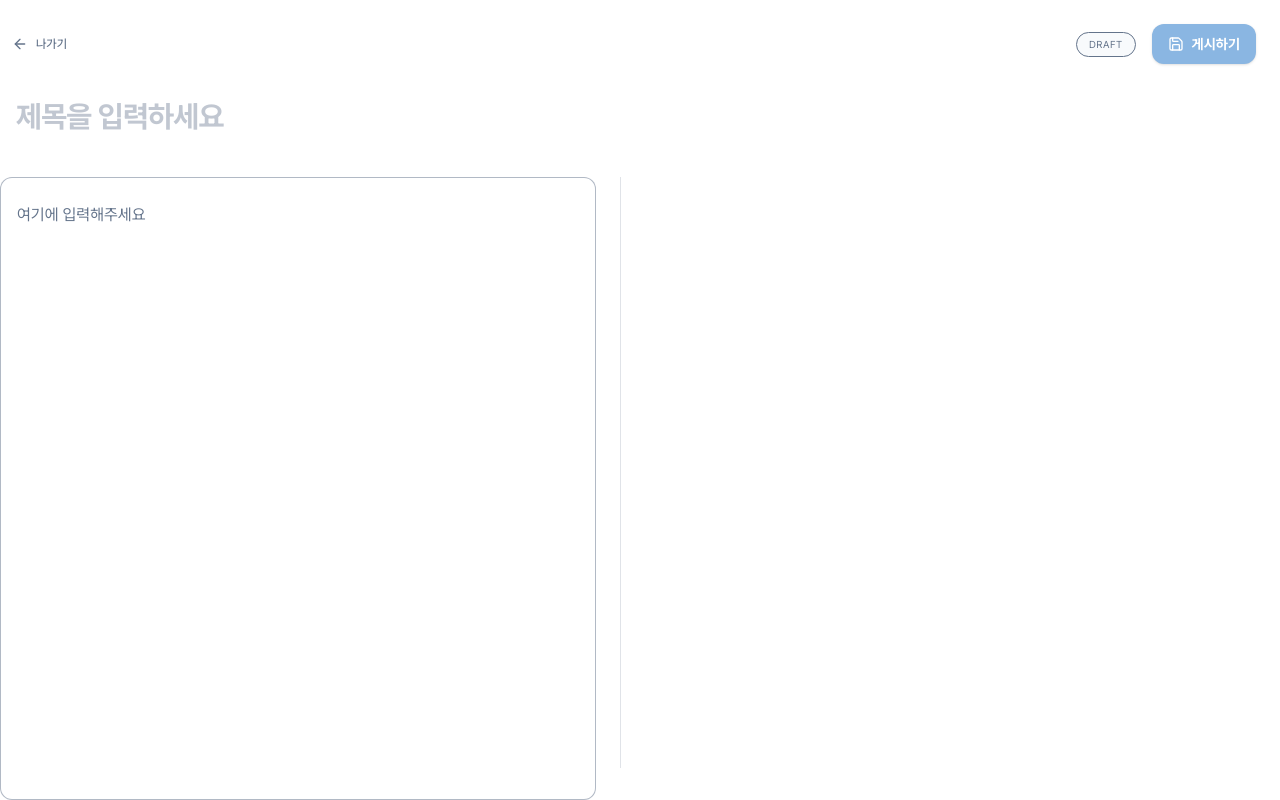
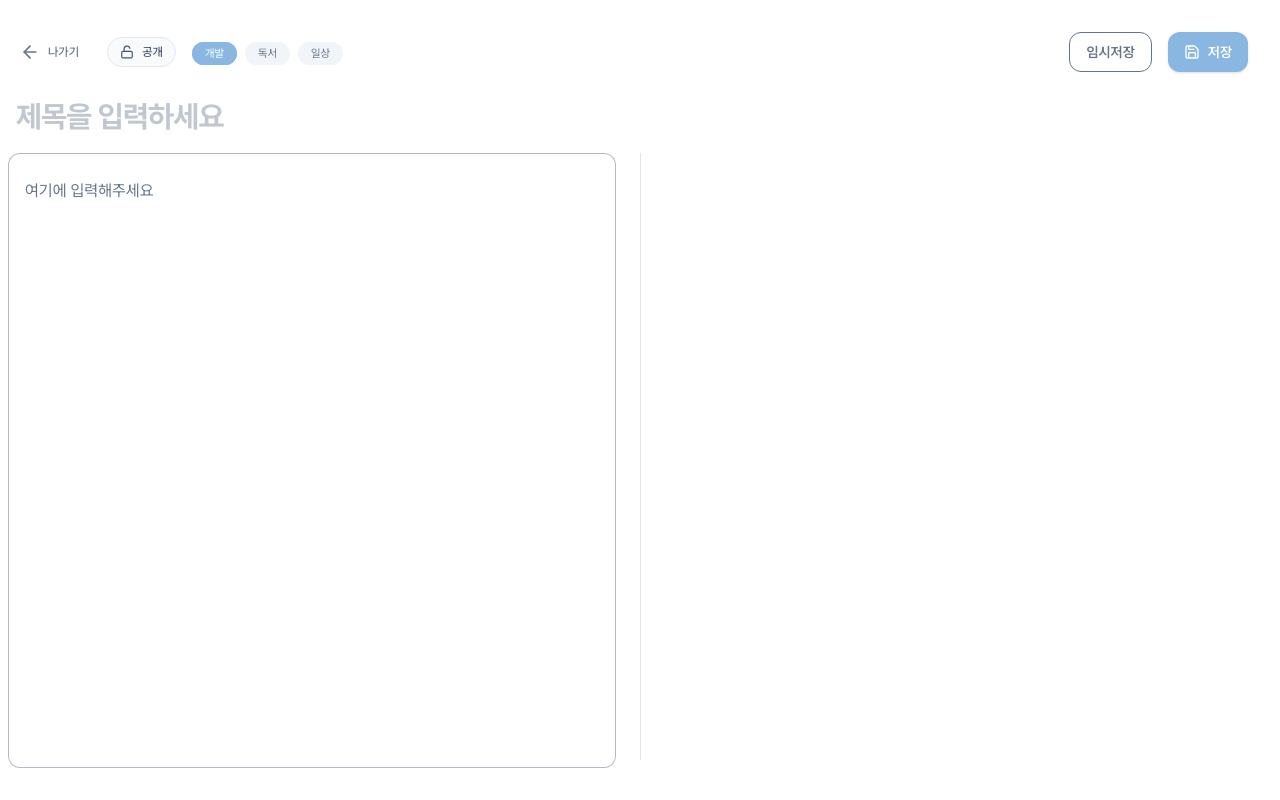
Before and after one commit to ImxYJL/yejin-notes, a Next.js app: page /write in a window 1280 px wide. Built offline with nearby package versions, Linux system fonts and the light colour scheme; no server answers.

Commit message:
feat: 글쓰기 에디터 핵심 로직 및 컴포넌트

```diff
--- /dev/null
+++ b/src/app/(editor)/edit/components/EditorContainer.tsx
@@ -0,0 +1,25 @@
+import { PostForm } from "@/types/blog";
+import EditorForm from "@/components/editor/EditorForm";
+
+type props = {
+  post: PostForm;
+};
+
+const EditorContainer = async ({ post }: props) => (
+  <EditorForm
+    mode="edit"
+    initialData={{
+      id: post.id,
+      title: post.title,
+      content: post.content,
+      categorySlug: post.categorySlug,
+      isPrivate: post.isPrivate,
+      isPublished: post.isPublished,
+      summary: post.summary,
+      tags: post.tags,
+      thumbnailUrl: post.thumbnailUrl,
+    }}
+  />
+);
+
+export default EditorContainer;
--- /dev/null
+++ b/src/app/(editor)/edit/components/EditorToolbar.tsx
@@ -0,0 +1,89 @@
+"use client";
+
+import { useRouter } from "next/navigation";
+import { ArrowLeft, Save, Lock, Unlock, Tag, SaveAll } from "lucide-react";
+import { Button } from "@/components/common";
+import { CategorySlug, EditorMode } from "@/types/blog";
+import { cn } from "@/utils/styles";
+import CategorySelector from "./CategorySelector";
+
+type EditorToolbarProps = {
+  mode: EditorMode;
+  isPrivate: boolean;
+  isPending: boolean;
+  categorySlug: CategorySlug;
+  onTogglePrivate: () => void;
+  onSelect: (slug: CategorySlug) => void;
+  onSave: () => void;
+  onDraftSave: () => void;
+};
+
+const EditorToolbar = ({
+  mode,
+  isPrivate,
+  isPending,
+  categorySlug,
+  onTogglePrivate,
+  onDraftSave,
+  onSelect,
+  onSave,
+}: EditorToolbarProps) => {
+  const router = useRouter();
+
+  return (
+    <header className="flex justify-between items-center pr-6 pt-6 pb-2 bg-background/80 backdrop-blur-sm sticky top-0 z-30">
+      <div className="flex items-center gap-4">
+        <Button
+          variant="ghost"
+          size="sm"
+          onClick={() => router.back()}
+          icon={<ArrowLeft size={20} />}
+          className="hover:bg-accent-primary/10"
+        >
+          나가기
+        </Button>
+
+        {/* <Divider vertical className="h-4" /> */}
+
+        {/* 비밀글 토글 */}
+        <button
+          onClick={onTogglePrivate}
+          className={cn(
+            "flex items-center gap-2 px-3 py-1.5 rounded-full border transition-all text-xs font-medium",
+            "bg-slate-50 border-slate-200 text-slate-600 dark:bg-slate-800",
+          )}
+        >
+          {isPrivate ? <Lock size={14} /> : <Unlock size={14} />}
+          <span>{isPrivate ? "비공개" : "공개"}</span>
+        </button>
+
+        <CategorySelector categorySlug={categorySlug} onSelect={onSelect} />
+      </div>
+
+      <div className="flex items-center gap-4">
+        <Button
+          variant="outline"
+          size="md"
+          onClick={onDraftSave}
+          disabled={isPending}
+          className="font-semibold text-muted-foreground border-muted-foreground"
+        >
+          임시저장
+        </Button>
+
+        <Button
+          variant="primary"
+          size="md"
+          onClick={onSave}
+          disabled={isPending}
+          icon={<Save size={16} />}
+          className="font-semibold"
+        >
+          저장
+        </Button>
+      </div>
+    </header>
+  );
+};
+
+export default EditorToolbar;
--- a/src/app/(editor)/write/page.tsx
+++ b/src/app/(editor)/write/page.tsx
@@ -1,19 +1,11 @@
-"use client";
-
-import { useMemo } from "react";
 import EditorForm from "@/components/editor/EditorForm";
-import { PostForm } from "@/types/blog";
-import { DEFAULT_POST_FORM } from "@/constants/blog";
+import { INITIAL_POST } from "@/constants/blog";
 
 const WritePage = () => {
-  // 컴포넌트가 리렌더링되어도 ID가 바뀌지 않도록 useMemo 사용
-  const initialData = useMemo<PostForm>(
-    () => ({
-      ...DEFAULT_POST_FORM,
-      id: crypto.randomUUID(), // ID만 새로 생성해서 덮어쓰기
-    }),
-    [],
-  );
+  const initialData = {
+    ...INITIAL_POST,
+    id: crypto.randomUUID(),
+  };
 
   return <EditorForm initialData={initialData} mode="create" />;
 };
--- a/src/components/editor/ContentEditor.tsx
+++ b/src/components/editor/ContentEditor.tsx
@@ -39,7 +39,7 @@ const ContentEditor = memo(
         onScroll={onScroll}
         onKeyDown={handleKeyDown}
         ref={ref}
-        className="flex-1 resize-none font-mono text-base leading-relaxed overflow-y-auto border-muted-foreground/50"
+        className="mb-6 flex-1 resize-none font-mono text-base leading-relaxed overflow-y-auto border-muted-foreground/50"
       />
     );
   },
--- a/src/components/editor/EditorForm.tsx
+++ b/src/components/editor/EditorForm.tsx
@@ -1,17 +1,19 @@
 "use client";
 
+import dynamic from "next/dynamic";
 import { useState, useDeferredValue, useCallback } from "react";
-import { Save, ArrowLeft } from "lucide-react";
-import { useRouter } from "next/navigation";
-import { Button, Divider } from "@/components/common";
-import { EditorMode, PostForm } from "@/types/blog";
+import { Divider } from "@/components/common";
+import { CategorySlug, EditorMode, PostForm } from "@/types/blog";
 import { ContentEditor, TitleInput } from ".";
-import dynamic from "next/dynamic";
 import { useScrollSync } from "@/hooks/useScrollSync";
+import useSavePost from "@/queries/useSavePost";
+import { EditorToolbar } from "@/app/(editor)/edit/components";
+import useSaveDraft from "@/queries/useSaveDraft";
+import { CATEGORY_MAP } from "@/constants/blog";
 
 type EditorFormProps = {
   mode: EditorMode;
-  initialData?: PostForm;
+  initialData: PostForm;
 };
 
 export const EDITOR_LAYOUT = {
@@ -30,13 +32,45 @@ const MarkdownPreview = dynamic(
   },
 );
 
-const EditorForm = ({ mode, initialData = {} }: EditorFormProps) => {
+const EditorForm = ({ mode, initialData }: EditorFormProps) => {
   const [formData, setFormData] = useState<PostForm>(initialData);
-  const router = useRouter();
-  const { editorRef, previewRef, handleScroll } = useScrollSync();
+
+  const { editorRef, previewRef, handleScroll, handleMouseEnter } =
+    useScrollSync();
+  const { mutate: onSave, isPending: isSavePending } = useSavePost();
+  const { mutate: onDraftSave, isPending: isSaveDraftPending } = useSaveDraft();
+
+  const isPending = isSavePending || isSaveDraftPending;
+
+  const handleSave = () => {
+    if (isSavePending) return;
+
+    onSave(formData);
+  };
+
+  const handleSaveDraft = () => {
+    if (isSaveDraftPending) return;
+
+    onDraftSave(formData);
+  };
 
   // 미리보기 성능 최적화 (본문 렌더링을 0.x초 뒤로 미룸)
   const deferredContent = useDeferredValue(formData.content);
+
+  const handleToggleIsPrivate = () => {
+    setFormData((prev) => ({
+      ...prev,
+      isPrivate: !prev.isPrivate,
+    }));
+  };
+
+  const handleSelectCategory = (slug: CategorySlug) => {
+    setFormData((prev) => ({
+      ...prev,
+      categorySlug: slug,
+      isPrivate: CATEGORY_MAP[slug].isPrivate,
+    }));
+  };
 
   const handleUpdateField = useCallback(
     <K extends keyof PostForm>(field: K, value: PostForm[K]) => {
@@ -48,56 +82,33 @@ const EditorForm = ({ mode, initialData = {} }: EditorFormProps) => {
     [],
   );
 
-  const handleSave = async () => {
-    alert("저장되었습니다!");
-    router.push(`/${formData.categorySlug}/posts/${formData.id}`);
-  };
+  return (
+    <div className="p-2 flex flex-col h-full gap-2">
+      <EditorToolbar
+        mode={mode}
+        categorySlug={formData.categorySlug}
+        isPrivate={formData.isPrivate}
+        isPending={isPending}
+        onTogglePrivate={handleToggleIsPrivate}
+        onSave={handleSave}
+        onDraftSave={handleSaveDraft}
+        onSelect={handleSelectCategory}
+      />
 
-  return (
-    <div className="flex flex-col h-full gap-4">
-      {/* 툴바 */}
-      <header className="flex justify-between items-center pr-6 pt-6 pb-2">
-        <Button
-          variant="ghost"
-          size="sm"
-          onClick={() => router.back()}
-          icon={<ArrowLeft size={16} />}
-          className="hover:bg-accent-primary/10"
-        >
-          나가기
-        </Button>
-        <div className="flex items-center gap-4">
-          <span className="text-[10px] uppercase tracking-wider font-mono text-muted-foreground bg-muted/50 px-3 py-1 rounded-full border border-border/50">
-            Draft
-          </span>
-          <Button
-            variant="primary"
-            size="md"
-            onClick={handleSave}
-            icon={<Save size={16} />}
-            className="font-bold"
-          >
-            {mode === "create" ? "게시하기" : "수정완료"}
-          </Button>
-        </div>
-      </header>
+      <TitleInput
+        value={formData.title}
+        onChange={(val) => handleUpdateField("title", val)}
+      />
 
-      <div className="px-2 flex flex-col gap-2">
-        <TitleInput
-          value={formData.title}
-          onChange={(val) => handleUpdateField("title", val)}
-        />
-      </div>
-
-      <div className="flex-1 flex min-h-0 gap-6 mt-4">
+      <div className="flex-1 flex min-h-0 gap-6">
         <section
+          onMouseEnter={() => handleMouseEnter("editor")}
           className={`flex-1 flex flex-col pb-[${EDITOR_LAYOUT.bottomPadding}vh]`}
         >
-          {/* 본문 에디터 */}
           <ContentEditor
             value={formData.content}
             onChange={(val) => handleUpdateField("content", val)}
-            onScroll={handleScroll}
+            onScroll={() => handleScroll("editor")}
             ref={editorRef}
           />
         </section>
@@ -110,9 +121,13 @@ const EditorForm = ({ mode, initialData = {} }: EditorFormProps) => {
         {/* 미리보기 */}
         <section
           ref={previewRef}
-          className={`flex-1 overflow-y-auto border-border pl-10 bg-background/50 pb-[${EDITOR_LAYOUT}vh]`}
+          onMouseEnter={() => handleMouseEnter("preview")}
+          className={`flex-1 overflow-y-auto border-red-400 bg-background/50 pb-[${EDITOR_LAYOUT.bottomPadding}vh]`}
         >
-          <MarkdownPreview content={deferredContent} />
+          <MarkdownPreview
+            content={deferredContent}
+            className="mb-6  border-red-400"
+          />
         </section>
       </div>
     </div>
--- /dev/null
+++ b/src/queries/useSaveDraft.ts
@@ -0,0 +1,29 @@
+import { useMutation } from "@tanstack/react-query";
+import { useRouter, usePathname } from "next/navigation";
+import { useToastStore } from "@/store/useToastStore";
+import { PostForm } from "@/types/blog";
+import { savePostApi } from "@/apis/posts";
+import { PAGE_PATH } from "@/constants/paths";
+
+const useSaveDraft = () => {
+  const router = useRouter();
+  const pathname = usePathname();
+  const { showToast } = useToastStore();
+
+  // NOTE: 현재 임시저장과 발행된 글을 따로 관리하지 않으므로,
+  // 이미 발행한 글에서 다시 임시저장을 할 경우 게시되었던 글도 목록에서 사라지게 됨!!
+  return useMutation({
+    mutationFn: (formData: PostForm) =>
+      savePostApi({ ...formData, isPublished: false }),
+    onSuccess: (newPost) => {
+      showToast("임시저장에 성공했습니다.", "success");
+
+      if (pathname.includes("write")) {
+        router.replace(PAGE_PATH.edit(newPost.id));
+      }
+    },
+    onError: () => showToast("임시저장에 실패했습니다.", "error"),
+  });
+};
+
+export default useSaveDraft;
--- a/src/queries/useSavePost.ts
+++ b/src/queries/useSavePost.ts
@@ -3,10 +3,10 @@ import { BLOG_QUERY_KEY } from "./queryKey";
 import { useMutation, useQueryClient } from "@tanstack/react-query";
 import { useRouter } from "next/navigation";
 import { useToastStore } from "@/store/useToastStore";
-import { EditorMode, PostForm } from "@/types/blog";
+import { PostForm } from "@/types/blog";
 import { savePostApi } from "@/apis/posts";
 
-const useSavePost = (mode: EditorMode) => {
+const useSavePost = () => {
   const queryClient = useQueryClient();
   const router = useRouter();
   const { showToast } = useToastStore();
@@ -14,12 +14,7 @@ const useSavePost = (mode: EditorMode) => {
   return useMutation({
     mutationFn: (formData: PostForm) => savePostApi(formData),
     onSuccess: (newPost) => {
-      const message =
-        mode === "create"
-          ? "기록을 성공적으로 남겼습니다!"
-          : "기록이 수정되었습니다.";
-
-      showToast(message, "success");
+      showToast("저장이 완료되었습니다.", "success");
 
       queryClient.invalidateQueries({ queryKey: [BLOG_QUERY_KEY.posts] });
 
```
Also changed, not shown: src/app/(editor)/edit/[id]/page.tsx (+33 -54 lines).
